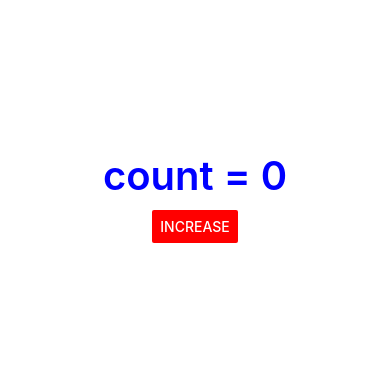
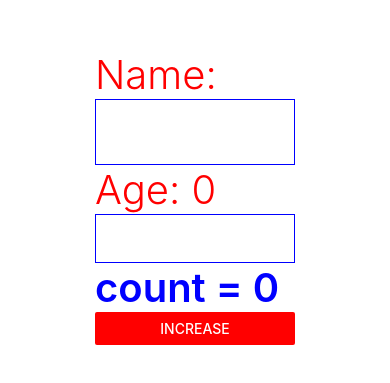
Before and after one commit to snowyy16/learn-react-native, a React Native app: screen / in a window 390 px wide. Shown: the part 225-608 px from the top of the page. Built offline with nearby package versions, Linux system fonts and the light colour scheme.

Commit message:
text input

```diff
--- a/App.tsx
+++ b/App.tsx
@@ -1,20 +1,37 @@
 import { use, useState } from 'react';
 import { StatusBar } from 'expo-status-bar';
-import { Button, StyleSheet, Text, View } from 'react-native';
+import { Button, StyleSheet, Text, TextInput, View} from 'react-native';
+
 export default function App() {
 
   const [number,setNumber] = useState(0)
+  const [name,setName]=useState("")
+  const [age,setAge]=useState(0)
 
   return (
     <View style={styles.container}>
-      <Text style={styles.hello1}>
-         count = {number}
-      </Text>
       <View>
-        <Button color={"red"}
-        title='increase' onPress={()=>setNumber(number+1)}/>
+        <Text style={styles.name1}>Name: {name}</Text>
+        <TextInput
+        multiline
+        onChangeText={(value)=>{setName(value)}}
+        style={styles.border1}
+        />
 
-
+        <Text style={styles.age1}>Age: {age}</Text>
+        <TextInput
+        style={styles.border1}
+        onChangeText={(value)=>setAge(+value)}
+        keyboardType='numeric'
+        maxLength={2}
+        />
+        <Text style={styles.count1}>
+          count = {number}
+        </Text>
+         <View>
+          <Button color={"red"}
+          title='increase' onPress={()=>setNumber(number+1)}/>
+        </View>
       </View>
     </View>
   );
@@ -28,12 +45,28 @@ const styles = StyleSheet.create({
     justifyContent: 'center',
     gap:10
   },
-  hello1:{
+  count1:{
     color: 'blue',
     fontSize:40,
     borderColor:'green',
     fontWeight:600,
     gap:10
   },
+  name1:{
+    color:"red",
+    fontSize:40,
+    fontWeight:300
+  },
+  border1:{
+    borderColor:"blue",
+    borderWidth:1,
+    width:200,
+    padding:15
+  },
+  age1:{
+   color:"red",
+    fontSize:40,
+    fontWeight:300
+  }
 
 });
```
